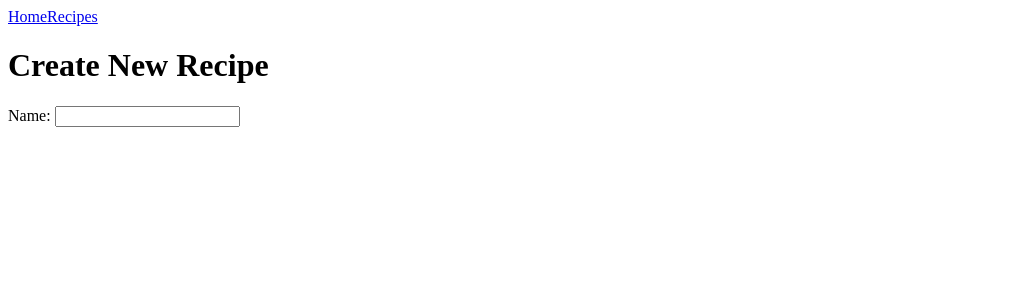
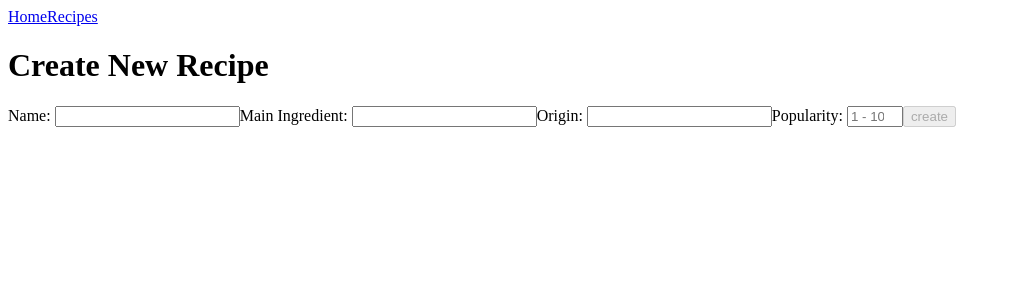
Before and after one commit to chrisjimenez10/assignment_frontend, a React (Vite) app: page /createrecipe in a window 1280 px wide. Shown: the top 300 px of the page, without its empty margins (0-1011 px from the left). Built offline with nearby package versions, Linux system fonts and the light colour scheme; no server answers.

Commit message:
form successfully creates recipe

```diff
--- a/src/components/Form.jsx
+++ b/src/components/Form.jsx
@@ -1,11 +1,12 @@
 import React, {useState} from 'react';
+import { createRecipe } from '../services/recipeService';
 
 const Form = () => {
 
     //State
     const [formData, setFormData] = useState({
         name: "",
-        mainIngredient: "",
+        main_ingredient: "",
         origin: "",
         popularity: "",
     });
@@ -17,12 +18,30 @@ const Form = () => {
         setFormData({...formData, [name]: value});
     };
 
+    const handleFormSubmission = (e) => {
+        e.preventDefault();
+
+        createRecipe(formData);
+
+    };
+
   return (
 
-    <form>
+    <form onSubmit={handleFormSubmission}>
 
         <label htmlFor="name">Name: </label>
         <input id="name" name="name" type="text" value={formData.name} onChange={handleInputChange} required ></input>
+
+        <label htmlFor="main_ingredient">Main Ingredient: </label>
+        <input id="main_ingredient" name="main_ingredient" type="text" value={formData.main_ingredient} onChange={handleInputChange} required ></input>
+
+        <label htmlFor="origin">Origin: </label>
+        <input id="origin" name="origin" type="text" value={formData.origin} onChange={handleInputChange} required ></input>
+
+        <label htmlFor="popularity">Popularity: </label>
+        <input id="popularity" name="popularity" type="number" value={formData.popularity} onChange={handleInputChange} min="1" max="10" placeholder="1 - 10" required ></input>
+
+        <button type="submit" disabled={formData.name === "" || formData.mainIngredient === "" || formData.origin === "" || formData.popularity === ""}>create</button>
 
     </form>
 
--- a/src/services/recipeService.js
+++ b/src/services/recipeService.js
@@ -22,5 +22,7 @@ const createRecipe = async (recipeData) => {
     }
 };
 
+
+
 //Export
 export { fetchAllRecipes, createRecipe}
```
